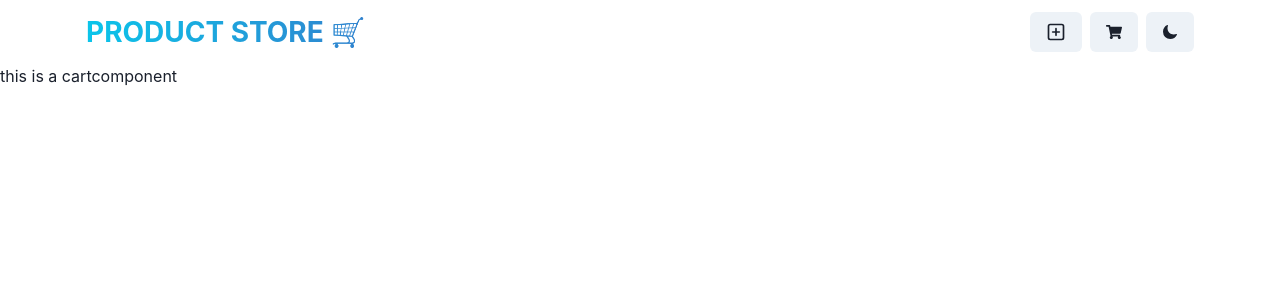
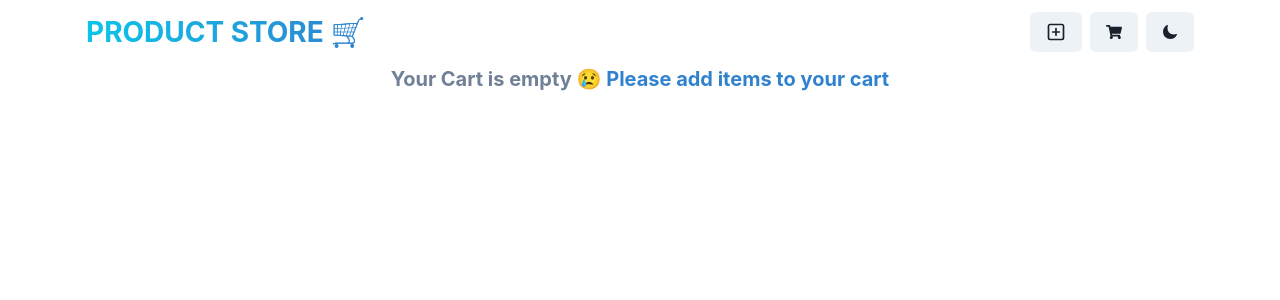
Before and after one commit to codenoob66/Kapnos-web-app, a React (Vite) app in the folder Frontend/: page /cart in a window 1280 px wide. Shown: the top 300 px of the page. Built offline with nearby package versions, Linux system fonts and the light colour scheme.

Commit message:
testing the functionality

```diff
--- a/Frontend/src/components/CartCard.jsx
+++ b/Frontend/src/components/CartCard.jsx
@@ -1,7 +1,34 @@
+import { Container } from "@chakra-ui/react";
 import React from "react";
+import { Link } from "react-router-dom";
+import { Text } from "@chakra-ui/react";
+import { useCartStore } from "../cart/cart";
 
 const CartCard = () => {
-  return <div>this is a cartcomponent</div>;
+  const { cart } = useCartStore();
+  return (
+    <Container>
+      {cart.length === 0 && (
+        <Text
+          fontSize="xl"
+          textAlign={"center"}
+          fontWeight="bold"
+          color="gray.500"
+        >
+          Your Cart is empty 😢{" "}
+          <Link to={"/"}>
+            <Text
+              as="span"
+              color="blue.500"
+              _hover={{ textDecoration: "underline" }}
+            >
+              Please add items to your cart
+            </Text>
+          </Link>
+        </Text>
+      )}
+    </Container>
+  );
 };
 
 export default CartCard;
```
